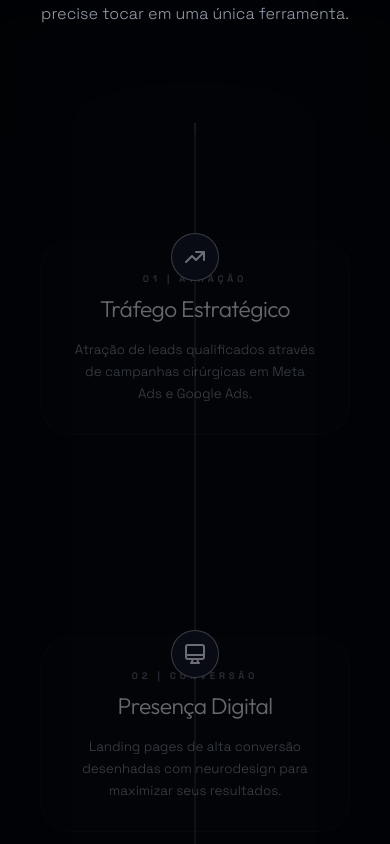
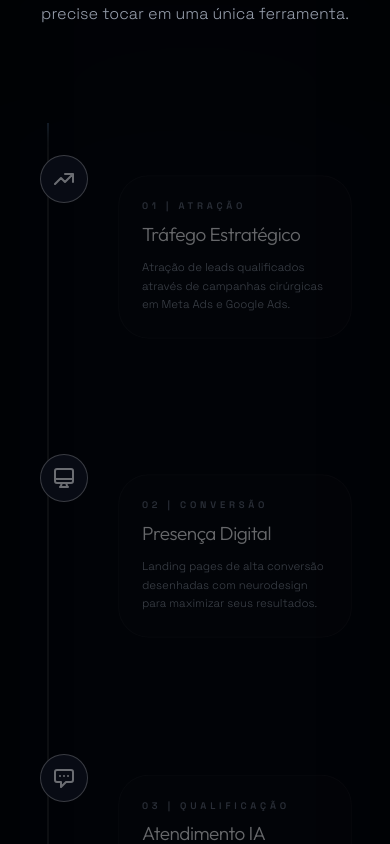
Before and after one commit to mindflowai1/mindflow, a React (Vite) app: page / in a window 390 px wide. Shown: the part 1200-2044 px from the top of the page. Built offline with nearby package versions, Linux system fonts and the light colour scheme.

Commit message:
Update LandingPage.jsx

```diff
--- a/src/LandingPage.jsx
+++ b/src/LandingPage.jsx
@@ -56,6 +56,10 @@ const LandingPage = ({ onOpenModal }) => {
   ];
 
   const timelineRef = useRef(null);
+  const dnaRef = useRef(null);
+  const clientsRef = useRef(null);
+  const faqRef = useRef(null);
+  const footerRef = useRef(null);
   const [timelineProgress, setTimelineProgress] = useState(0);
   const [activeFaq, setActiveFaq] = useState(null);
 
@@ -120,6 +124,30 @@ const LandingPage = ({ onOpenModal }) => {
         heroRef.current.style.transform = `translateY(${scrollY * 0.4}px)`;
       }
 
+      // Fade out effect for other sections
+      const applyFadeOut = (ref) => {
+        if (!ref.current) return;
+        const rect = ref.current.getBoundingClientRect();
+
+        // Only trigger when the section is moving out of the top
+        if (rect.top < 0) {
+          const fadeRange = 400; // Distance to complete fade
+          const opacity = Math.max(0, 1 - (Math.abs(rect.top) / fadeRange));
+          const translateY = Math.abs(rect.top) * 0.15; // Subtle parallax
+
+          ref.current.style.opacity = opacity;
+          ref.current.style.transform = `translateY(${translateY}px)`;
+        } else if (ref.current.style.opacity !== "") {
+          ref.current.style.opacity = "";
+          ref.current.style.transform = "";
+        }
+      };
+
+      applyFadeOut(timelineRef);
+      applyFadeOut(dnaRef);
+      applyFadeOut(clientsRef);
+      applyFadeOut(faqRef);
+      applyFadeOut(footerRef);
 
       if (timelineRef.current) {
         const rect = timelineRef.current.getBoundingClientRect();
@@ -305,8 +333,8 @@ const LandingPage = ({ onOpenModal }) => {
         {/* Timeline Container */}
         <div className="relative z-10 max-w-5xl mx-auto w-full px-4">
 
-          {/* Central Animated Line */}
-          <div className="absolute left-1/2 -translate-x-1/2 top-0 bottom-0 w-[2px] bg-white/5 overflow-hidden">
+          {/* Central Animated Line - Responsive position */}
+          <div className="absolute left-8 md:left-1/2 -translate-x-1/2 top-0 bottom-0 w-[2px] bg-white/5 overflow-hidden">
             <div
               className="absolute top-0 left-0 w-full bg-gradient-to-b from-blue-500 via-purple-500 to-transparent transition-all duration-300 ease-out"
               style={{ height: `${timelineProgress * 100}%` }}
@@ -324,10 +352,10 @@ const LandingPage = ({ onOpenModal }) => {
               const isActive = timelineProgress >= stepProgressThreshold;
 
               return (
-                <div key={step.id} className="relative flex items-center justify-center w-full">
+                <div key={step.id} className="relative flex items-start md:items-center justify-start md:justify-center w-full">
 
-                  {/* Central Node */}
-                  <div className="absolute left-1/2 -translate-x-1/2 z-30">
+                  {/* Central Node - Responsive position */}
+                  <div className="absolute left-8 md:left-1/2 -translate-x-1/2 z-30 mt-8 md:mt-0">
                     <div className={`w-12 h-12 rounded-full flex items-center justify-center transition-all duration-700 ${isActive ? 'bg-blue-600 scale-110 shadow-[0_0_30px_rgba(59,130,246,0.6)]' : 'bg-[#080b14] border border-white/20'}`}>
                       <div className={`text-white transition-opacity duration-500 ${isActive ? 'opacity-100' : 'opacity-40'}`}>
                         {step.icon}
@@ -335,10 +363,10 @@ const LandingPage = ({ onOpenModal }) => {
                     </div>
                   </div>
 
-                  {/* Content Card */}
-                  <div className={`w-full md:w-[45%] ${isEven ? 'md:mr-auto md:pr-12 text-center md:text-right' : 'md:ml-auto md:pl-12 text-center md:text-left'} mt-16 md:mt-0`}>
+                  {/* Content Card - Responsive Alignment */}
+                  <div className={`w-full md:w-[45%] ${isEven ? 'md:mr-auto md:pr-12 md:text-right' : 'md:ml-auto md:pl-12 md:text-left'} pl-20 md:pl-0`}>
                     <div
-                      className={`group relative p-8 rounded-[2rem] bg-white/[0.02] border transition-all duration-1000 transform animate-on-scroll ${isActive
+                      className={`group relative p-6 md:p-8 rounded-[2rem] bg-white/[0.02] border transition-all duration-1000 transform animate-on-scroll ${isActive
                         ? 'border-white/20 opacity-100 translate-y-0 scale-100 backdrop-blur-xl'
                         : 'border-white/5 opacity-40 translate-y-12 scale-95 pointer-events-none'
                         }`}
@@ -350,10 +378,10 @@ const LandingPage = ({ onOpenModal }) => {
                         <span className={`text-[10px] tracking-[0.4em] uppercase font-bold mb-2 block ${isActive ? 'text-blue-400' : 'text-gray-500'}`}>
                           0{index + 1} | {step.subtitle}
                         </span>
-                        <h3 className="text-2xl md:text-3xl font-outfit text-white mb-4 font-light tracking-tight">
+                        <h3 className="text-xl md:text-3xl font-outfit text-white mb-3 md:mb-4 font-light tracking-tight">
                           {step.title}
                         </h3>
-                        <p className="text-gray-400 text-sm md:text-base leading-relaxed font-light">
+                        <p className="text-gray-400 text-xs md:text-base leading-relaxed font-light">
                           {step.description}
                         </p>
                       </div>
@@ -387,7 +415,7 @@ const LandingPage = ({ onOpenModal }) => {
       </section>
 
       {/* Liquid Glass Agency Introduction Section */}
-      <section id="about" className="relative z-10 w-full px-4 md:px-8 pt-16 md:pt-24 pb-16 md:pb-24 flex flex-col items-center overflow-hidden animate-on-scroll">
+      <section ref={dnaRef} id="about" className="relative z-10 w-full px-4 md:px-8 pt-16 md:pt-24 pb-16 md:pb-24 flex flex-col items-center overflow-hidden animate-on-scroll">
         {/* Background Liquid Elements - Enhanced for better glass visibility */}
         <div className="absolute top-1/2 left-1/2 -translate-x-1/2 -translate-y-1/2 w-full h-full pointer-events-none z-0">
           <div className="animate-liquid absolute top-[0%] left-[10%] w-[60vw] h-[60vw] bg-blue-600/20 blur-[120px] opacity-40"></div>
@@ -452,7 +480,7 @@ const LandingPage = ({ onOpenModal }) => {
       </section>
 
       {/* Testimonials Section */}
-      <section id="clients" className="relative z-10 w-full px-4 md:px-8 pt-16 md:pt-24 pb-24 md:pb-32 flex flex-col items-center animate-on-scroll">
+      <section ref={clientsRef} id="clients" className="relative z-10 w-full px-4 md:px-8 pt-16 md:pt-24 pb-24 md:pb-32 flex flex-col items-center animate-on-scroll">
         <div className="relative z-10 max-w-7xl mx-auto w-full animate-on-scroll">
           <div className="text-center mb-16 md:mb-24">
             <div className="inline-flex items-center gap-2 px-4 py-1.5 rounded-full border border-white/10 bg-white/[0.03] mb-6 backdrop-blur-md">
@@ -498,7 +526,7 @@ const LandingPage = ({ onOpenModal }) => {
       </section>
 
       {/* FAQ Section */}
-      <section id="faq" className="relative z-10 w-full px-4 md:px-8 py-24 md:py-32 bg-[#02040a] animate-on-scroll">
+      <section ref={faqRef} id="faq" className="relative z-10 w-full px-4 md:px-8 py-24 md:py-32 bg-[#02040a] animate-on-scroll">
         <div className="max-w-4xl mx-auto w-full">
           <div className="text-center mb-16 animate-on-scroll">
             <div className="inline-flex items-center gap-2 px-4 py-1.5 rounded-full border border-white/10 bg-white/[0.03] mb-6 backdrop-blur-md">
@@ -547,7 +575,7 @@ const LandingPage = ({ onOpenModal }) => {
       </section>
 
       {/* Footer / CTA Section */}
-      <footer className="relative z-10 w-full px-4 md:px-8 py-20 mt-20 border-t border-white/5 bg-[#02040a]/80 backdrop-blur-md">
+      <footer ref={footerRef} className="relative z-10 w-full px-4 md:px-8 py-20 mt-20 border-t border-white/5 bg-[#02040a]/80 backdrop-blur-md">
         <div className="max-w-7xl mx-auto flex flex-col md:flex-row justify-between items-center gap-12">
           <div className="flex flex-col items-center md:items-start text-center md:text-left">
             <img src="/logo-mindflow.png" alt="Mindflow" className="h-10 mb-6 opacity-80" />
```
